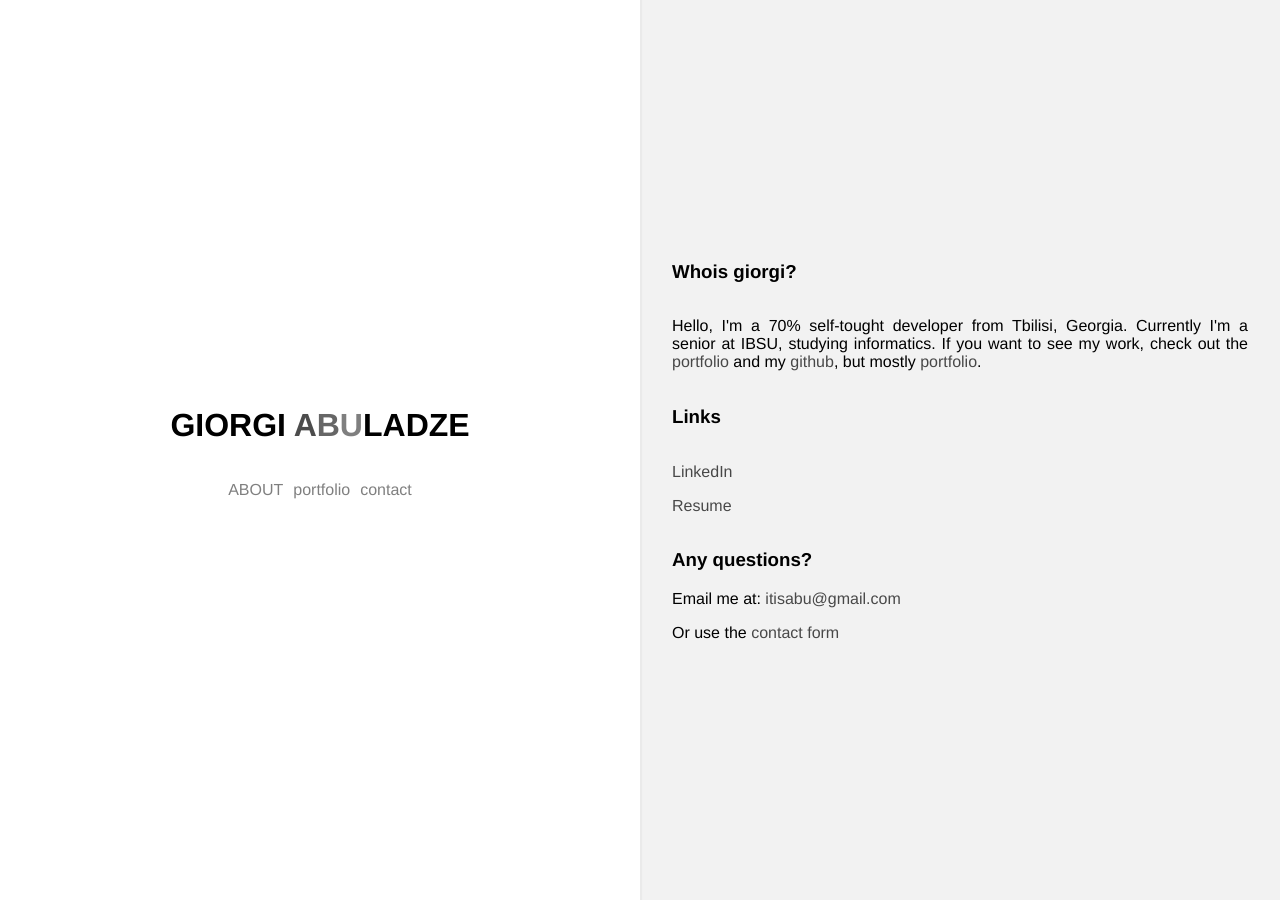
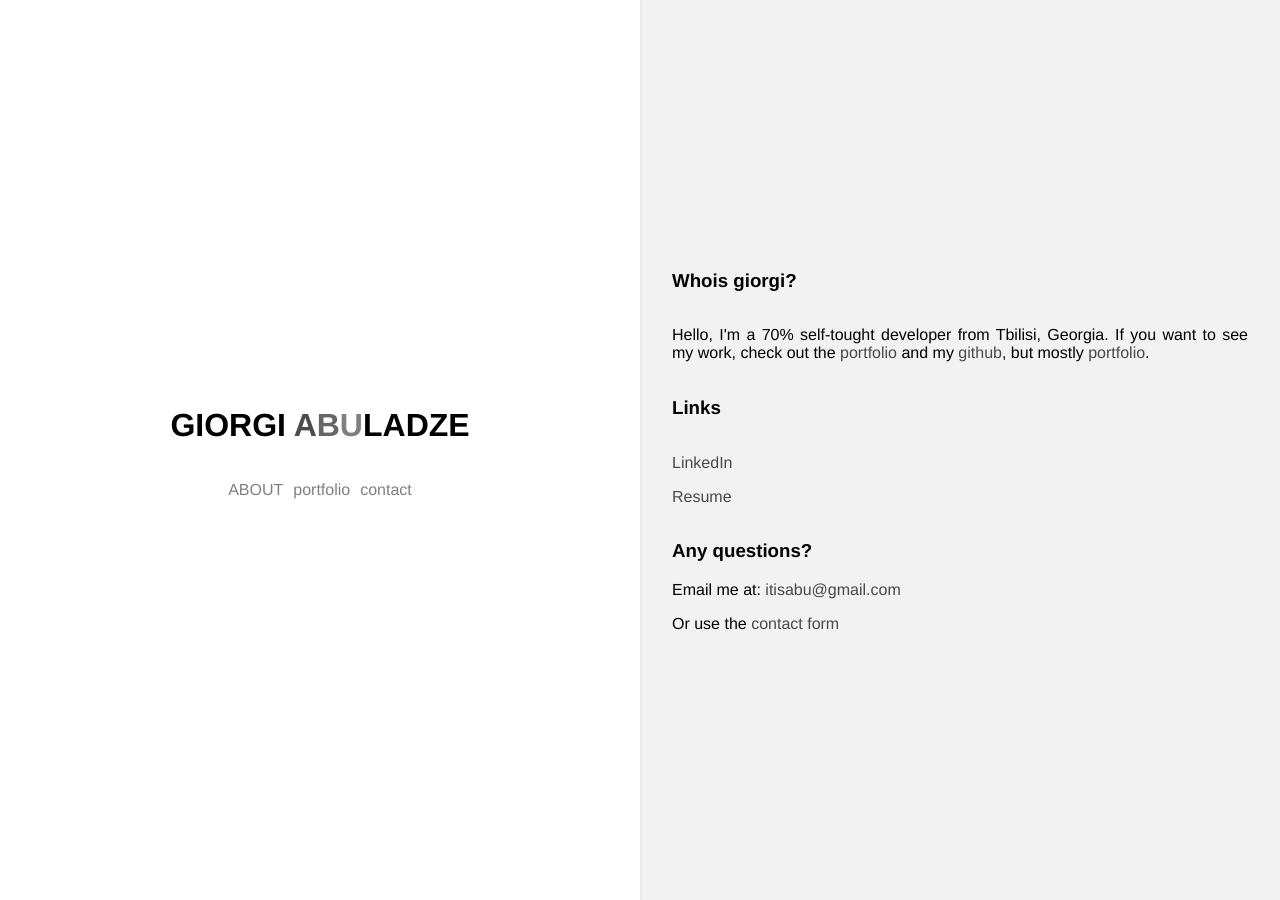
Before and after one commit to gabuladze/gabuladze.github.io, a Jekyll site: the page built from about.html, in a window 1280 px wide. Built offline with Jekyll 4.4.1, drawn with Linux system fonts in a browser that asks for light colours.

Commit message:
Updated description

```diff
--- a/about.html
+++ b/about.html
@@ -9,8 +9,7 @@ permalink: /about
     <div class="row"><h3>Whois giorgi?</h3></div>
     <div class="row">
       <p class="about-text">
-        Hello, I'm a 70% self-tought developer from Tbilisi, Georgia. Currently
-        I'm a senior at IBSU, studying informatics. If you want to see my work,
+        Hello, I'm a 70% self-tought developer from Tbilisi, Georgia. If you want to see my work,
         check out the
         <a href="{{ site.baseUrl }}{% link portfolio.html %}">portfolio</a> and
         my <a href="https://github.com/gabuladze">github</a>, but mostly
```
